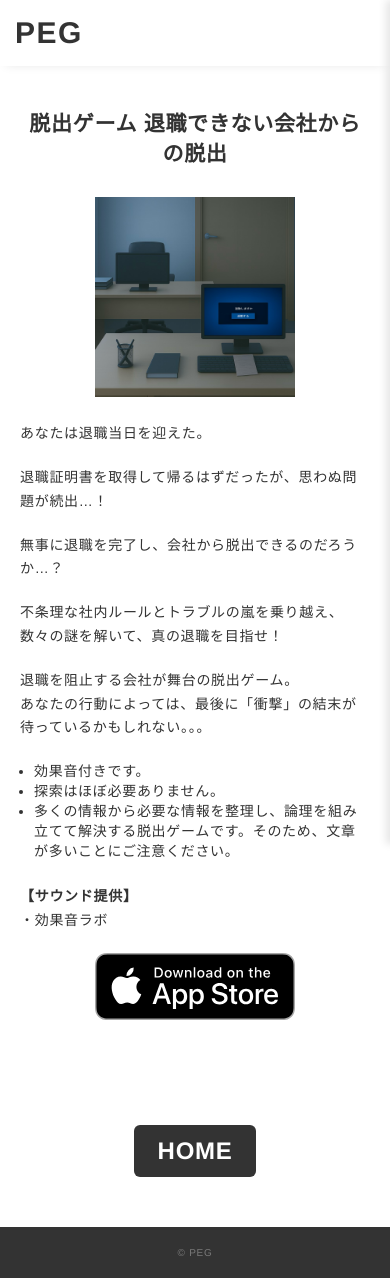
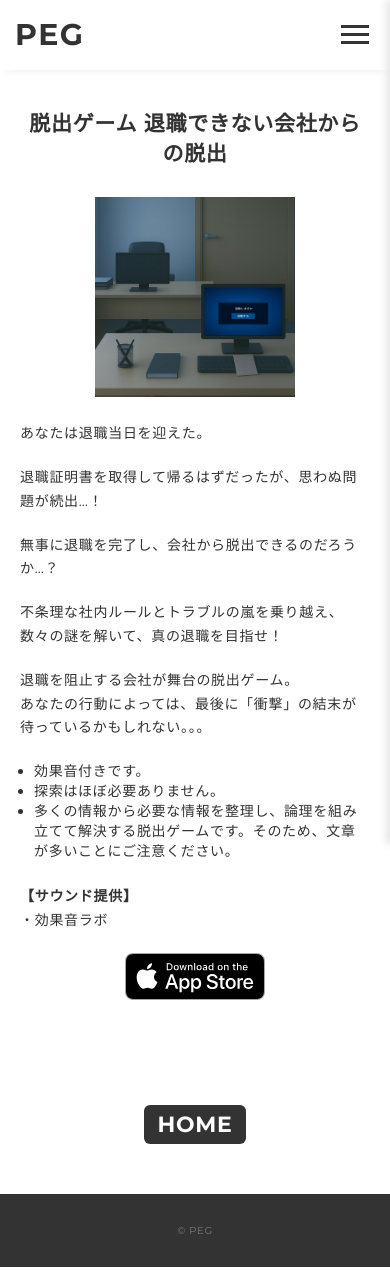
Before and after one commit to PerfectEscapeGame/PerfectEscapeGame.github.io, a plain HTML site: page works/taisyoku.html in a window 390 px wide. Drawn offline with nearby package versions, Linux system fonts and the light colour scheme.

Commit message:
uodate button

```diff
--- a/css/style.css
+++ b/css/style.css
@@ -54,16 +54,17 @@ img {
 .header {
   position: fixed;
   top: 0;
-  z-index: 100; /* gnav/overlay より下、ページより上 */
+  z-index: 100; /* gnavより下、ページより上 */
   width: 100%;
   background-color: #fff;
   box-shadow: 0 5px 10px -6px rgba(0,0,0,.1);
 }
 .header .container {
+  position: relative; /* ← 配置基準を固定 */
   display: flex;
   align-items: center;
   justify-content: space-between;
-  padding: 20px 40px;
+  padding: 20px 16px;
 }
 
 .header-logo {
@@ -75,27 +76,33 @@ img {
 }
 .header-logo a { color: #333; }
 
-/* --- PC/SP共通：ハンバーガー＆スライドインナビ --- */
+/* --- ハンバーガー（フレックス配置に統一） --- */
 .hamburger {
-  display: flex; /* PCでも表示 */
-  flex-direction: column;
-  justify-content: space-between;
-  width: 25px;
-  height: 18px;
+  position: relative;              /* z-indexを効かせる */
+  margin-left: auto;               /* 右端へ */
+  display: flex;
+  align-items: center;
+  justify-content: center;
+  width: 40px;                     /* タップしやすい当たり判定 */
+  height: 40px;
+  padding: 0;
   background: none;
-  border: none;
+  border: 0;
   cursor: pointer;
-  position: absolute;
-  right: 20px; /* ヘッダー右端 */
-  top: 50%;
-  transform: translateY(-50%);
-  z-index: 1002; /* gnav より上 */
+  z-index: 1002;
 }
-.hamburger span {
+/* 旧span線は無効化（保険） */
+.hamburger span { display: none !important; }
+
+/* SVG を常時“黒”で描画（iOSでも確実に効かせる） */
+.hamburger-svg {
+  width: 28px;
+  height: 22px;
   display: block;
-  height: 3px;
-  background: #333;
-  border-radius: 2px;
+  pointer-events: none;            /* クリックは親buttonへ */
+}
+.hamburger-svg rect {
+  fill: #333 !important;
 }
 
 /* 右からスライドインする GNAV */
@@ -113,8 +120,14 @@ img {
   flex-direction: column;
   justify-content: flex-start;
   z-index: 1001;
+
+  /* 閉じている間は当たり判定を無効化（ハンバーガーに被らないように） */
+  pointer-events: none;
 }
-.gnav.open { right: 0; }
+.gnav.open {
+  right: 0;
+  pointer-events: auto;
+}
 
 .gnav-list {
   display: flex;
@@ -124,7 +137,7 @@ img {
   margin: 0;
   padding: 0;
 }
-.gnav-item:not(:last-child) { margin-right: 0; } /* 横並び時の名残をリセット */
+.gnav-item:not(:last-child) { margin-right: 0; }
 .gnav-item a {
   position: relative;
   font-size: 20px;
@@ -135,7 +148,7 @@ img {
   letter-spacing: .05em;
   color: #333;
 }
-.gnav-item a:after { display: none; } /* 下線アニメはOFF（縦メニュー向け） */
+.gnav-item a:after { display: none; }
 
 /*--------------------------------
  メインビジュアル
@@ -182,9 +195,11 @@ img {
 .works-item:hover { opacity: .9; }
 .works-item:nth-of-type(3n) { margin-right: 0; }
 .works-img img { border: 1px solid #e6e6e6; }
-.works-name { font-size: 20px; font-weight: bold; margin-top: 8px;}
+
+.works-name { font-size: 20px; font-weight: bold; margin-top: 8px; }
 .works-name a { color: #333; text-decoration: none; display: inline-block; }
 .works-name a:hover { text-decoration: underline; }
+
 .works-info { font-size: 20px; margin-top: 5px; }
 .store-btn { height: 40px; width: auto; }
 
@@ -201,56 +216,46 @@ img {
   margin-bottom: 1.8em; /* 段落の line-height(1.8) に揃えて“1行” */
 }
 
-/* 親要素を縦並び＆中央寄せ */
+/* App / Play ボタンを縦並び＆中央寄せ（必要な場合に使用） */
 .store-links {
   display: flex;
-  flex-direction: column; /* 縦並び */
-  align-items: center;     /* 中央揃え */
-  gap: 10px;               /* 間隔 */
+  flex-direction: column;
+  align-items: center;
+  gap: 10px;
+}
+.store-links img {
+  width: 160px;
+  height: auto;
+  display: block;
 }
 
-/* ボタン画像の幅を統一 */
-.store-links img {
-  width:160px;   /* 好きな横幅に統一 */
-  height: auto;   /* アスペクト比維持で高さ自動調整 */
-  display: block; /* 余白対策 */
+/* 詳細ページのボタン群（使用している場合） */
+.works-store-links {
+  display: flex;
+  flex-direction: column;
+  align-items: center;
+  gap: 10px;
+  margin-bottom: 0;
+}
+.works-store-links img {
+  width: 180px;
+  height: auto;
+  display: block;
 }
 
-/* 親要素を縦並び＆中央寄せ */
-.works-store-links {
-  display: flex;
-  flex-direction: column; /* 縦並び */
-  align-items: center;     /* 中央揃え */
-  gap: 10px;
-  margin-bottom: 0px;             /* 間隔 */
-}
-
-/* ボタン画像の幅を統一 */
-.works-store-links img {
-  width:180px;   /* 好きな横幅に統一 */
-  height: auto;   /* アスペクト比維持で高さ自動調整 */
-  display: block; /* 余白対策 */
-}
-
-.home-link {
-  margin-top: 0px;
-}
-
+.home-link { margin-top: 0; text-align: center; }
 .home-link a {
-  display: inline-block;        /* ボタン化 */
-  font-size: 24px;              /* 文字サイズを大きく */
-  font-weight: bold;            /* 太字 */
-  padding: 12px 24px;           /* 余白で大きく見せる */
-  background-color: #333;       /* 背景色（黒） */
-  color: #fff;                  /* 文字色（白） */
-  border-radius: 6px;           /* 角丸 */
-  text-decoration: none;        /* 下線なし */
+  display: inline-block;
+  font-size: 24px;
+  font-weight: bold;
+  padding: 12px 24px;
+  background-color: #333;
+  color: #fff;
+  border-radius: 6px;
+  text-decoration: none;
   transition: background-color 0.3s ease;
 }
-
-.home-link a:hover {
-  background-color: #555;       /* ホバー時に少し明るく */
-}
+.home-link a:hover { background-color: #555; }
 
 /*--------------------------------
  Skill
@@ -313,7 +318,6 @@ img {
   content: ""; border-radius: 3px; background-color: #333;
 }
 .article-body p { font-size: 15px; line-height: 1.8; margin-bottom: 30px; }
-.home-link { text-align: center; }
 
 /*--------------------------------
  Media Queries
@@ -333,7 +337,6 @@ img {
   .header .container { padding: 15px; }
   .header-logo { font-size: 30px; margin-right: 15px; }
 
-  /* メインビジュアル */
   .mv { display: flex; align-items: center; justify-content: center; text-align: center; }
   .mv-container { padding: 20px; }
   .mv-title { font-size: 30px; }
@@ -345,48 +348,60 @@ img {
   .works-info { margin-top: 3px; }
   .works-list { justify-content: space-between; }
   .works-item { flex: 0 0 48%; margin-right: 0; margin-bottom: 30px; }
-  .works-store-links img { width: 150px;}
-  .store-links img { width: 120px;}
+
+  .works-store-links img { width: 150px; }
+  .store-links img { width: 120px; }
+
+  /* 下層 */
   .article { padding: 50px 0; }
   .article-body h3 { font-size: 16px; padding-left: .8em; }
   .article-body h3:not(:first-child) { margin-top: 30px; }
   .article-body p { font-size: 14px; line-height: 1.7; margin-bottom: 20px; }
+  .article-body img {
+    width: 200px;
+    height: auto;
+    display: block;
+    margin: 0 auto 1.8em;
+  }
+}
 
-  .article-body img {
-  width: 200px;
-  height: auto;
-  display: block;
-  margin: 0 auto;
-  margin-bottom: 1.8em; /* 段落の line-height(1.8) に揃えて“1行” */
+/* ===== PCだけヘッダーを画面端まで寄せる ===== */
+@media screen and (min-width: 1024px) {
+  /* ヘッダー内の.containerをフル幅にし、左右余白を小さく */
+  .header > .container {
+    max-width: none;   /* 1340pxの上限を解除して画面いっぱいに */
+    width: 100%;
+    margin: 0;         /* 0 auto の中央寄せを解除 */
+    padding: 20px 20px;
   }
+}
 
-  /* Skill */
-  .skill-list { display: block; margin-bottom: 0; }
-  .skill-item { width: 100%; margin-bottom: 35px; }
-  .skill-item:last-child { margin-bottom: 0; }
-  .skill-name { margin-bottom: 5px; }
-  .skill-text { font-size: 13px; line-height: 1.7; }
+/* 固定ヘッダー分のオフセット量（PC/スマホで切り替え） */
+:root { --header-offset: 73px; }              /* PC */
+@media (max-width: 767px) { :root { --header-offset: 57px; } } /* iPhone SE 等 */
 
-  /* About */
-  .profile { display: block; }
-  .profile-img { width: 150px; margin: 0 auto 25px; }
-  .profile-body p { font-size: 14px; line-height: 1.7; }
-  .profile-body p:not(:last-child) { margin-bottom: 20px; }
+/* ブラウザのアンカー移動時に余白を確保（対応ブラウザ向け） */
+html {
+  scroll-behavior: smooth;                     /* 好みで。滑らかスクロール */
+  scroll-padding-top: var(--header-offset);    /* アンカー位置の上に余白 */
+}
 
-  /* フッター */
-  .footer { padding: 20px; }
+/* 念のため対象セクション側にも余白を指示（互換用） */
+#works, #contact, :target {
+  scroll-margin-top: var(--header-offset);
+}
 
-  /* メニューの当たり判定が閉じているときは無効に */
-  .gnav { pointer-events: none; z-index: 1001; }
-  .gnav.open { pointer-events: auto; }
+.home-link a {
+  font-size: 24px;     /* 文字サイズを少し小さく */
+  padding: 8px 16px;   /* ボタン内余白も調整 */
+}
 
-  /* 積層順序の整理（ハンバーガーが最前） */
-  .header { z-index: 100; }
-  .hamburger { z-index: 1002; }
+.works-store-links img {
+  width: 160px;   /* 好きな幅に変更（例: 140px） */
+  height: auto;   /* 縦横比は維持 */
+}
 
-  .header .hamburger span {
-    background-color: #333 !important;
-  }
-
-
+@media screen and (max-width: 767px) {
+  .works-store-links img { width: 140px; }
+  .home-link a { font-size: 22px; padding: 6px 14px; }
 }
--- a/works/taisyoku.html
+++ b/works/taisyoku.html
@@ -5,8 +5,13 @@
   <meta name="viewport" content="width=device-width,initial-scale=1">
   <meta name="description" content="脱出ゲーム 退職できない会社からの脱出 の詳細ページです。">
   <title>脱出ゲーム 退職できない会社からの脱出 | PEG</title>
+  <link rel="preconnect" href="https://fonts.googleapis.com">
+  <link rel="preconnect" href="https://fonts.gstatic.com" crossorigin>
+  <link href="https://fonts.googleapis.com/css2?family=Montserrat:wght@400;700&display=swap" rel="stylesheet">
+
   <link href="../css/ress.css" rel="stylesheet">
-  <link href="../css/style.css" rel="stylesheet">
+  <!-- キャッシュ更新のため ?v を付けています -->
+  <link href="../css/style.css?v=ham-fix" rel="stylesheet">
   <link rel="shortcut icon" href="../img/icon.png" />
 </head>
 <body>
@@ -16,9 +21,17 @@
     <header class="header">
       <div class="container">
         <h1 class="header-logo"><a href="../index.html">PEG</a></h1>
-        <button class="hamburger" id="js-hamburger">
-          <span></span><span></span><span></span>
+
+        <!-- ハンバーガー（SVG版：spanは使いません） -->
+        <button class="hamburger" id="js-hamburger"
+                aria-controls="global-nav" aria-expanded="false" aria-label="メニューを開閉">
+          <svg class="hamburger-svg" width="28" height="22" viewBox="0 0 28 22" aria-hidden="true" focusable="false">
+            <rect x="0" y="1"  width="28" height="3" />
+            <rect x="0" y="9"  width="28" height="3" />
+            <rect x="0" y="17" width="28" height="3" />
+          </svg>
         </button>
+
         <nav class="gnav" id="global-nav">
           <ul class="gnav-list">
             <li class="gnav-item"><a href="../index.html#works">WORKS</a></li>
@@ -33,6 +46,7 @@
       <article class="article">
         <div class="article-container">
           <h2 class="article-title">脱出ゲーム 退職できない会社からの脱出</h2>
+
           <div class="article-body">
             <img src="../img/taisyoku.png" alt="脱出ゲーム 退職できない会社からの脱出の画像">
 
@@ -52,8 +66,7 @@
               <li>多くの情報から必要な情報を整理し、論理を組み立てて解決する脱出ゲームです。そのため、文章が多いことにご注意ください。</li>
             </ul>
 
-            <p><strong>【サウンド提供】</strong><br>
-            ・効果音ラボ</p>
+            <p><strong>【サウンド提供】</strong><br>・効果音ラボ</p>
 
             <div class="works-store-links">
               <a href="https://apps.apple.com/jp/app/id6748549548" target="_blank" rel="noopener">
@@ -75,10 +88,10 @@
     <footer class="footer">
       <div class="copyright">&copy; PEG</div>
     </footer>
-
   </div>
 
+  <!-- jQuery とスクリプト -->
   <script src="https://ajax.googleapis.com/ajax/libs/jquery/3.6.0/jquery.min.js"></script>
-  <script src="../js/script.js"></script>
+  <script src="../js/script.js?v=ham-fix"></script>
 </body>
 </html>
```
Also changed, not shown: index.html (+21 -15 lines), js/script.js (+26 -15 lines), script.js (+26 -15 lines).
